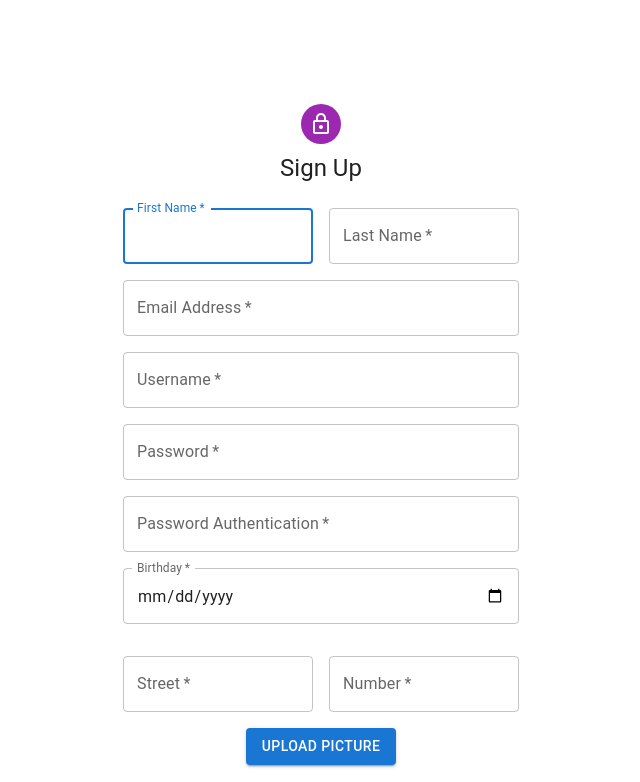
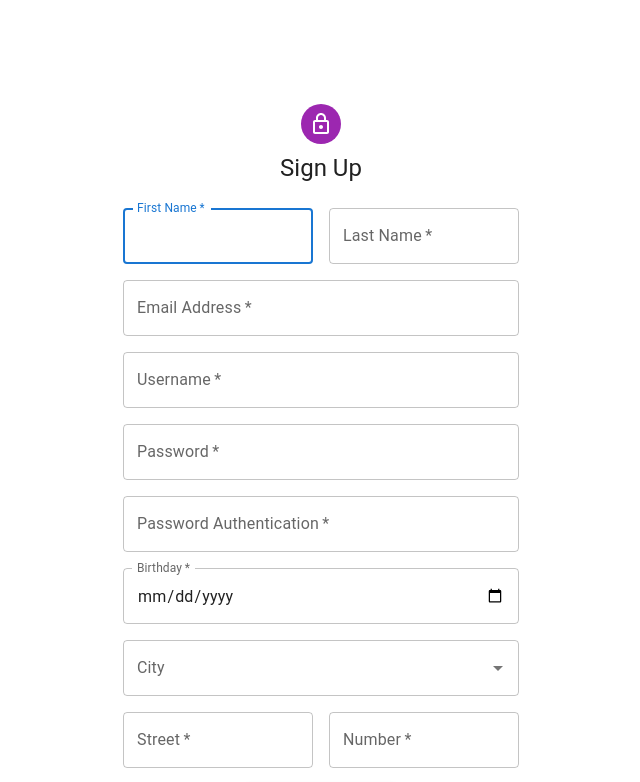
Before and after one commit to Tal-Hindi/React-Matlot, a React (Vite) app in the folder HomeWork3/: page / in a window 1280 px wide. Shown: the top 782 px of the page, without its empty margins (319-959 px from the left). Built offline with nearby package versions, Linux system fonts and the light colour scheme.

Commit message:
Update City

```diff
--- a/HomeWork3/src/Tal_FC/Register.jsx
+++ b/HomeWork3/src/Tal_FC/Register.jsx
@@ -1,4 +1,4 @@
-import React, { useState } from "react";
+import React, { useState, useEffect } from "react";
 import Swal from "sweetalert2";
 import { useForm } from "react-hook-form";
 import {
@@ -11,6 +11,7 @@ import {
   Typography,
   Container,
   ThemeProvider,
+  Autocomplete,
 } from "@mui/material";
 import LockOutlinedIcon from "@mui/icons-material/LockOutlined";
 import { createTheme } from "@mui/material/styles";
@@ -45,6 +46,7 @@ const Register = () => {
     formState: { errors },
     watch,
     reset,
+    setValue,
   } = useForm();
 
   // Handle form submission
@@ -307,8 +309,36 @@ const Register = () => {
                   <p className="errorC">{errors.birthday.message}</p>
                 )}
               </Grid>
+
               {/* City */}
-              <Grid item xs={12}></Grid>
+              {/* TODO Fix the autocomplete onChange validation */}
+              <Grid item xs={12}>
+                <Autocomplete
+                  disablePortal
+                  id="city"
+                  label="City"
+                  options={cityOptions || []}
+                  getOptionLabel={(option) => option.name}
+                  onChange={(event, value) =>
+                    setValue("city", value ? value.name : "")
+                  } // Update value when an option is selected
+                  renderInput={(params) => (
+                    <TextField
+                      {...params}
+                      label="City"
+                      {...register("city", {
+                        required: "City is required",
+                        pattern: {
+                          value: /^[א-ת\s]*$/, // Regular expression to match Hebrew letters and spaces
+                          message: "Only Hebrew letters are allowed",
+                        },
+                      })}
+                    />
+                  )}
+                />
+                {errors.city && <p className="errorC">{errors.city.message}</p>}
+              </Grid>
+
               {/* Street */}
               <Grid item xs={12} sm={6}>
                 <TextField
```
